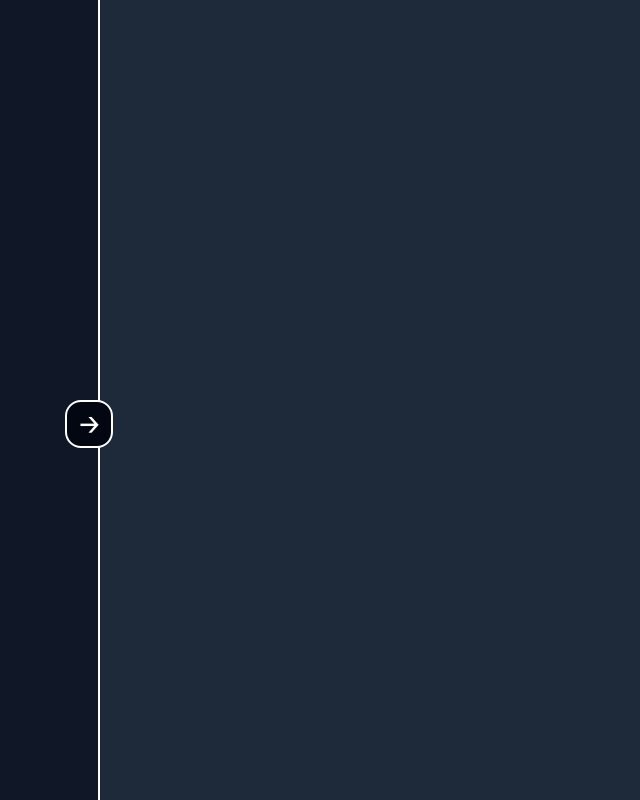
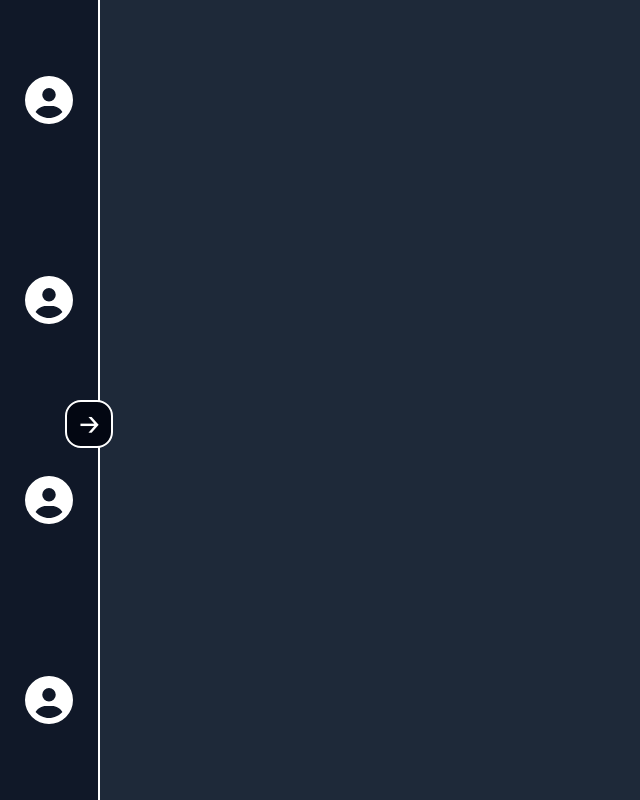
Before and after one commit to yhonder710/Porfolio, a React (Vite) app: page / in a window 1280 px wide. Shown: the whole page, without its empty margins (0-640 px from the left). Built offline with nearby package versions, Linux system fonts and the light colour scheme.

Commit message:
funcion del menu lista

```diff
--- a/src/components/Aside.jsx
+++ b/src/components/Aside.jsx
@@ -1,3 +1,5 @@
+import { FontAwesomeIcon } from '@fortawesome/react-fontawesome';
+import { faCircleUser } from '@fortawesome/free-solid-svg-icons';
 import { useState } from "react"
 
 
@@ -5,11 +7,29 @@ export function Aside () {
   const [open, setOpen] = useState(false)
 
   const sidebar = open ? 'open on' : 'open'
+  const btn = open ? '🡠' : '🡢'
+  const link = open ? 'link on' : 'link'
 
   return (
     <>
     <aside className={sidebar}>
-      <button className="bg-gray-950 w-12 h-12 text-2xl absolute right-[-15px] top-[50%] font-bold text-white cursor-pointer rounded-2xl border-2 border-white" onClick={() => setOpen(!open)}>🡢</button>
+      <nav className="h-screen flex text-white w-full justify-center">
+        <ul className="flex flex-col justify-around items-center text-5xl">
+          <li className='flex gap-5'><FontAwesomeIcon icon={faCircleUser} />
+            <span className={link}>logo</span>
+          </li>
+          <li className='flex gap-5'><FontAwesomeIcon icon={faCircleUser} />
+            <span className={link}>logo</span>
+          </li>
+          <li className='flex gap-5'><FontAwesomeIcon icon={faCircleUser} />
+           <span className={link}>logo</span>
+          </li>
+          <li className='flex gap-5'><FontAwesomeIcon icon={faCircleUser} />
+           <span className={link}>logo</span>
+          </li>
+        </ul>
+      </nav>
+      <button className="bg-gray-950 w-12 h-12 text-2xl absolute right-[-15px] top-[50%] font-bold text-white cursor-pointer rounded-2xl border-2 border-white" onClick={() => setOpen(!open)}>{btn}</button>
     </aside>
     </>
   )
--- a/src/index.css
+++ b/src/index.css
@@ -7,4 +7,12 @@
   .open.on{
     @apply w-75
   }
+
+  .link{
+    display: none;
+  }
+
+  .link.on{
+    display: block;
+  }
 }
```
